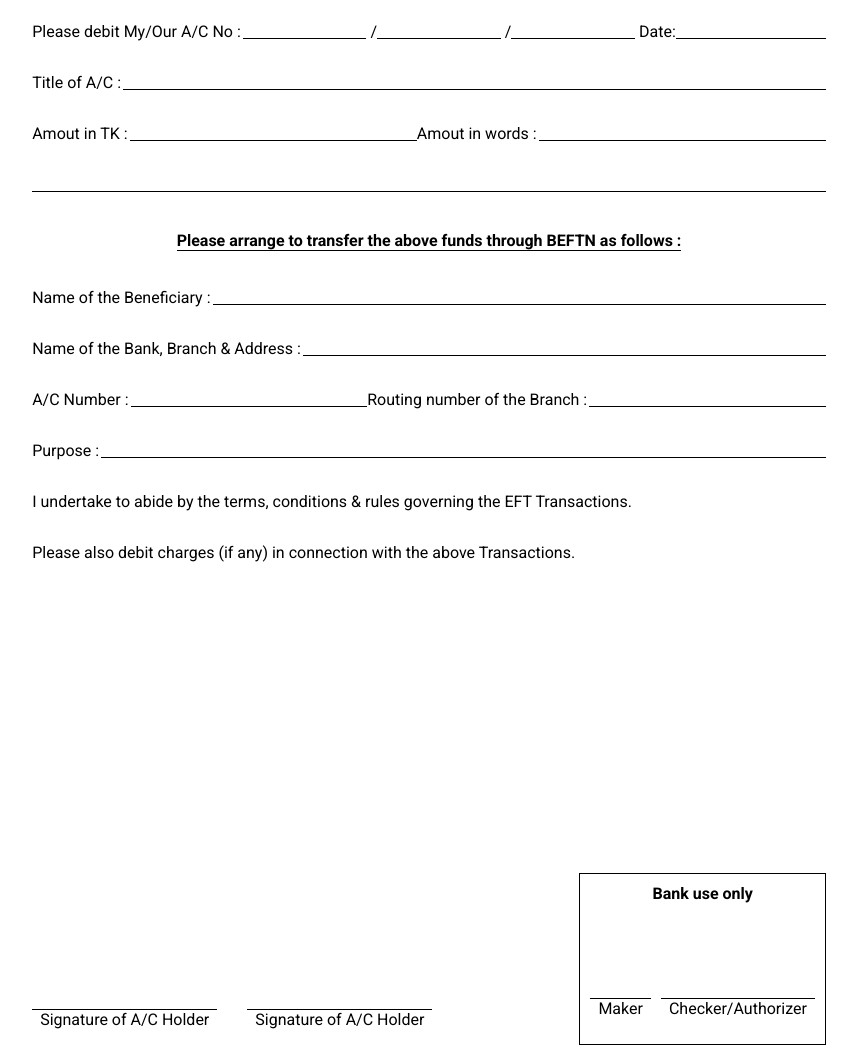
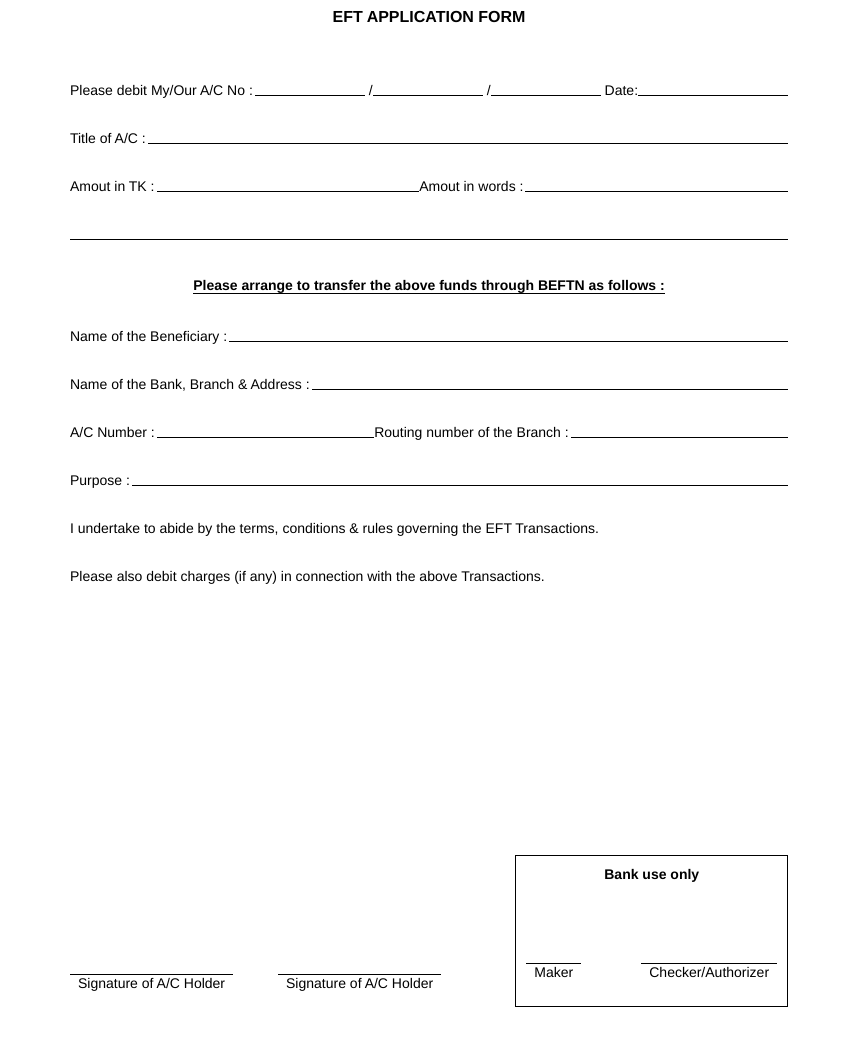
Before and after one commit to tazbinahad/eft-html-form, a plain HTML site: page index.html in a window 1280 px wide. Shown: the part 78-1123 px from the top of the page, without its empty margins (211-1068 px from the left). Drawn offline with Linux system fonts and the light colour scheme.

Commit message:
feat: EFT Application Form Done

```diff
--- a/index.html
+++ b/index.html
@@ -17,11 +17,11 @@
         <div class="form-section">
           <div class="line">
             Please debit My/Our A/C No :
-            <p class="show-gap min-120 mr-4 ml-2">&nbsp</p>
+            <p class="show-gap min-100 mr-4 ml-2">&nbsp</p>
             /
-            <p class="show-gap min-120 mr-4">&nbsp</p>
+            <p class="show-gap min-100 mr-4">&nbsp</p>
             /
-            <p class="show-gap min-120 mr-4">&nbsp</p>
+            <p class="show-gap min-100 mr-4">&nbsp</p>
             Date:
             <p class="show-gap min-150">&nbsp</p>
           </div>
--- a/style.css
+++ b/style.css
@@ -1,12 +1,18 @@
-@import url("https://fonts.googleapis.com/css2?family=Roboto:ital,wght@0,100;0,300;0,400;0,500;0,700;0,900;1,100;1,300;1,400;1,500;1,700;1,900&display=swap");
 body,
 html {
   margin: 0;
   padding: 0;
-  font-family: "Roboto", sans-serif;
   font-weight: 400;
   font-style: normal;
 }
+body {
+  font-family: Helvetica, sans-serif;
+  font-size: 14px;
+}
+p {
+  margin: 16px 0;
+}
+
 .mr-4 {
   margin-right: 4px;
 }
@@ -18,6 +24,9 @@ html {
 }
 .text-center {
   text-align: center;
+}
+.min-100 {
+  min-width: 100px;
 }
 .min-120 {
   min-width: 120px;
@@ -37,7 +46,7 @@ html {
 .container {
   width: 210mm;
   height: 297mm;
-  /* padding: 10mm; */
+  padding: 10mm;
   box-sizing: border-box;
   margin: 0 auto;
   /* border: 1px solid black; */
@@ -47,15 +56,17 @@ html {
 }
 .header {
   text-align: center;
-  margin-bottom: 20px;
+  margin-bottom: 40px;
 }
 .header img {
-  width: 150px;
+  width: 160px;
 }
 .header .title {
-  font-size: 1.2em;
+  font-size: 16px;
+  line-height: 18px;
   font-weight: bold;
-  margin-top: 2px;
+  margin-top: 8px;
+  text-transform: uppercase;
 }
 .line {
   display: flex;
@@ -88,7 +99,7 @@ html {
 .signature-section .left,
 .signature-section .right {
   display: flex;
-  gap: 30px;
+  gap: 45px;
 }
 .signature-section .left p,
 .signature-section .right p {
@@ -100,12 +111,12 @@ html {
   flex-direction: column;
   align-items: center;
   justify-content: space-between;
-  min-height: 150px;
+  min-height: 130px;
   padding: 10px;
   margin-top: -10px;
 }
 .signature-section .right .signature {
   display: flex;
-  gap: 10px;
+  gap: 60px;
   justify-content: space-between;
 }
```
